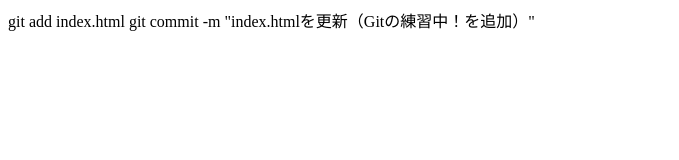
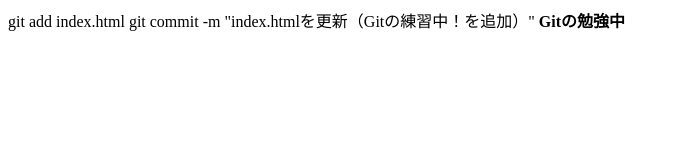
Before and after one commit to Kiitoshiroko/git_test, a plain HTML site: page index.html in a window 1280 px wide. Shown: the whole page, without its empty margins (0-679 px from the left). Drawn offline with Linux system fonts and the light colour scheme.

Commit message:
2回目のコミット

```diff
--- a/index.html
+++ b/index.html
@@ -1,2 +1,4 @@
 git add index.html
 git commit -m "index.htmlを更新（Gitの練習中！を追加）"
+
+<b>Gitの勉強中</b>
```
